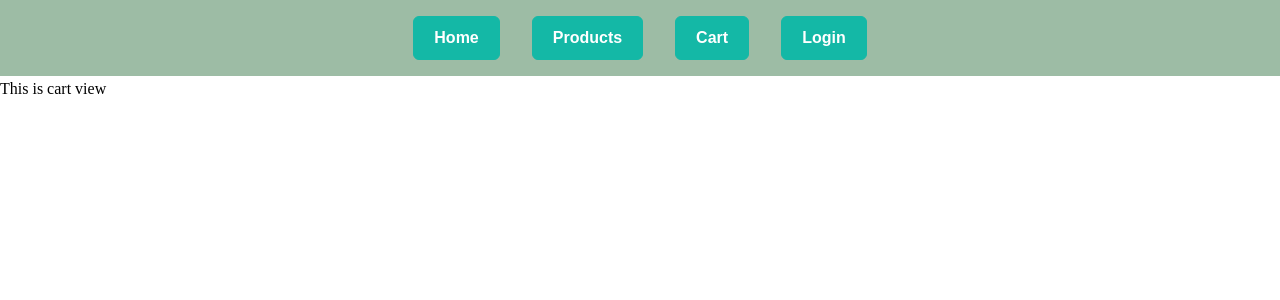
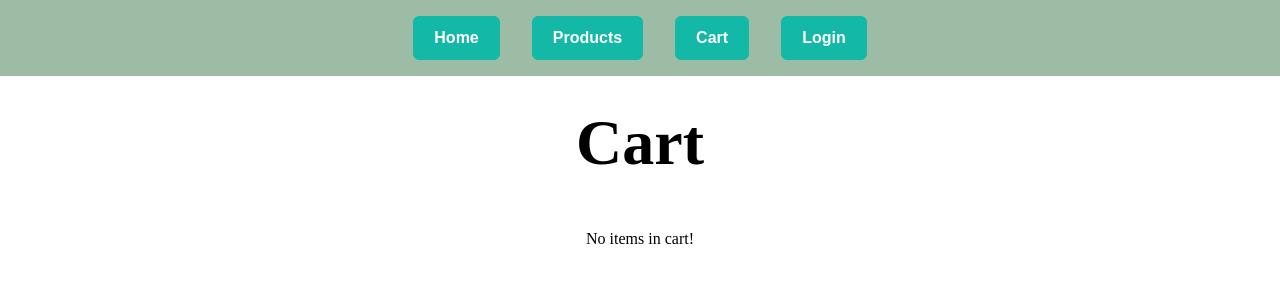
Before and after one commit to artomulkahainen/microservice-frontend, a Vue app: page /cart in a window 1280 px wide. Shown: the top 300 px of the page. Built offline with nearby package versions, Linux system fonts and the light colour scheme; a web font is replaced by a local one.

Commit message:
Cart page implemented

```diff
--- /dev/null
+++ b/src/components/Cart/CartTable.vue
@@ -0,0 +1,48 @@
+<script setup lang="ts" generic="T">
+import DataTable from 'primevue/datatable';
+import Column from 'primevue/column';
+import Button from 'primevue/button';
+import { useCartStore } from '@/stores/cart';
+
+const cart = useCartStore();
+
+defineProps<{
+    data: Array<T>;
+    columns: Array<{
+        key: string;
+        name: string;
+    }>;
+}>();
+</script>
+
+<template>
+    <template v-if="!data.length">
+        <p>No items in cart!</p>
+    </template>
+    <template v-else>
+        <DataTable :value="data" class="cart-table-style">
+            <Column v-for="col of columns" :key="col.key" :field="col.key" :header="col.name" />
+            <Column header="Actions">
+                <template #body="slotProps">
+                    <div class="cart-table-buttons">
+                        <Button label="Add" @click="() => cart.addToCart(slotProps.data)" />
+                        <Button
+                            label="Remove"
+                            @click="() => cart.removeFromCart(slotProps.data.id)"
+                        />
+                    </div>
+                </template>
+            </Column>
+        </DataTable>
+    </template>
+</template>
+
+<style scoped>
+.cart-table-style {
+    min-width: 50em;
+}
+.cart-table-buttons {
+    display: flex;
+    gap: 1em;
+}
+</style>
--- a/src/services/ProductService.ts
+++ b/src/services/ProductService.ts
@@ -1,4 +1,4 @@
-import { get } from '@/utils/FetchUtil';
+import { get } from '@/utils/fetchUtils';
 import type { ProductDTO } from './ProductServiceDtos';
 
 export const getAllProducts = (): Promise<ProductDTO[]> => get('/api/products');
--- a/src/stores/cart.ts
+++ b/src/stores/cart.ts
@@ -9,6 +9,8 @@ interface CartObject extends ProductDTO {
 export const useCartStore = defineStore('cart', () => {
     const cart = ref<Record<string, CartObject>>({});
 
+    const getItems = () => Object.values(cart.value);
+
     const addToCart = (product: ProductDTO) => {
         if (!cart.value[product.id]) {
             cart.value = { ...cart.value, [product.id]: { ...product, count: 1 } };
@@ -18,5 +20,18 @@ export const useCartStore = defineStore('cart', () => {
         cart.value[product.id].count++;
     };
 
-    return { cart, addToCart };
+    const removeFromCart = (id: string) => {
+        if (!cart.value[id]) {
+            return;
+        }
+
+        if (cart.value[id].count === 1) {
+            delete cart.value[id];
+            return;
+        }
+
+        cart.value[id].count--;
+    };
+
+    return { cart, getItems, addToCart, removeFromCart };
 });
--- a/src/views/CartView.vue
+++ b/src/views/CartView.vue
@@ -1 +1,28 @@
-<template><p>This is cart view</p></template>
+<script setup lang="ts">
+import CartTable from '@/components/Cart/CartTable.vue';
+import { useCartStore } from '@/stores/cart';
+
+const cart = useCartStore();
+
+const columns = [
+    { key: 'name', name: 'Product name' },
+    { key: 'price', name: 'Price' },
+    { key: 'count', name: 'Count' }
+];
+</script>
+
+<template>
+    <div class="cart-div">
+        <h1>Cart</h1>
+        <CartTable :columns="columns" :data="cart.getItems()" />
+    </div>
+</template>
+
+<style scoped>
+.cart-div {
+    display: flex;
+    flex-direction: column;
+    align-items: center;
+    margin: 1em 0em;
+}
+</style>
```
Also changed, not shown: src/utils/fetchUtils.ts (renamed from src/utils/FetchUtil.ts).
